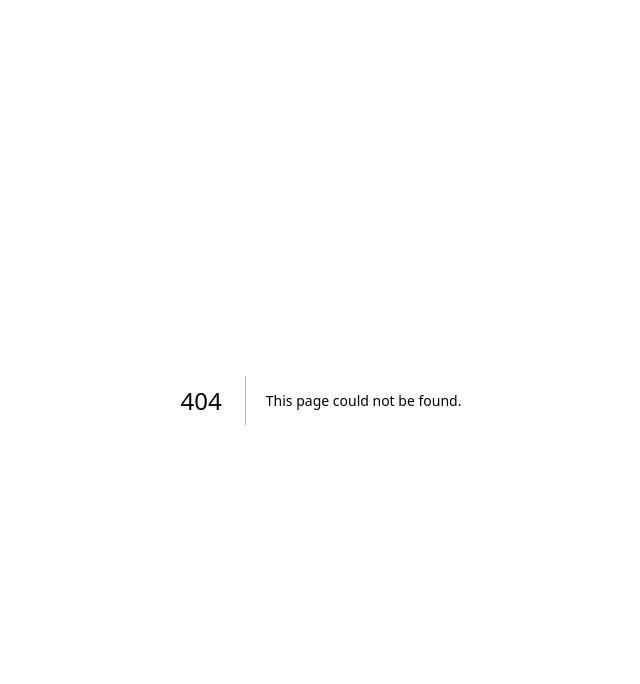
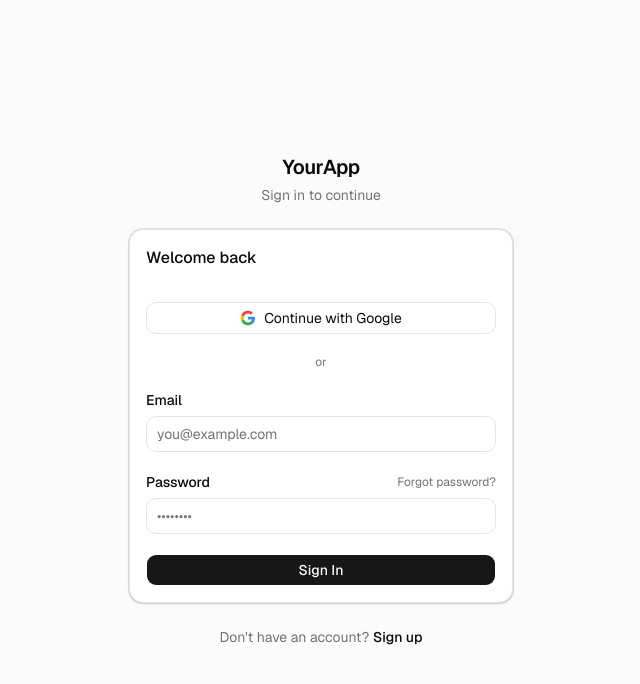
Before and after one commit to Nirvik30/crm, a Next.js app in the folder apps/web/: page /login in a window 1280 px wide. Before the commit this address had no page. Shown: the top 684 px of the page, without its empty margins (319-959 px from the left). Built offline with nearby package versions, Linux system fonts and the light colour scheme.

Commit message:
feat: create login page with Google OAuth integration and form inputs

```diff
--- /dev/null
+++ b/apps/web/app/(auth)/login/page.tsx
@@ -0,0 +1,116 @@
+"use client"
+
+import { Button } from "@workspace/ui/components/button"
+import {
+  Card,
+  CardContent,
+  CardHeader,
+  CardTitle,
+} from "@workspace/ui/components/card"
+import { Input } from "@workspace/ui/components/input"
+import { Label } from "@workspace/ui/components/label"
+import { Separator } from "@workspace/ui/components/separator"
+
+export default function LoginPage() {
+  return (
+    <div className="flex min-h-screen items-center justify-center bg-muted/40 px-4">
+      <div className="w-full max-w-sm space-y-6">
+
+        {/* Brand */}
+        <div className="space-y-1 text-center">
+          <h1 className="text-xl font-semibold tracking-tight text-foreground">
+            YourApp
+          </h1>
+          <p className="text-sm text-muted-foreground">
+            Sign in to continue
+          </p>
+        </div>
+
+        <Card className="border shadow-sm">
+          <CardHeader className="pb-4">
+            <CardTitle className="text-base font-medium text-foreground">
+              Welcome back
+            </CardTitle>
+          </CardHeader>
+
+          <CardContent className="space-y-5">
+            {/* Google OAuth */}
+            <Button
+              variant="outline"
+              className="w-full gap-2 border font-normal text-foreground"
+              type="button"
+            >
+              <svg className="h-4 w-4 shrink-0" viewBox="0 0 24 24" aria-hidden="true">
+                <path d="M22.56 12.25c0-.78-.07-1.53-.2-2.25H12v4.26h5.92c-.26 1.37-1.04 2.53-2.21 3.31v2.77h3.57c2.08-1.92 3.28-4.74 3.28-8.09z" fill="#4285F4" />
+                <path d="M12 23c2.97 0 5.46-.98 7.28-2.66l-3.57-2.77c-.98.66-2.23 1.06-3.71 1.06-2.86 0-5.29-1.93-6.16-4.53H2.18v2.84C3.99 20.53 7.7 23 12 23z" fill="#34A853" />
+                <path d="M5.84 14.09c-.22-.66-.35-1.36-.35-2.09s.13-1.43.35-2.09V7.07H2.18C1.43 8.55 1 10.22 1 12s.43 3.45 1.18 4.93l3.66-2.84z" fill="#FBBC05" />
+                <path d="M12 5.38c1.62 0 3.06.56 4.21 1.64l3.15-3.15C17.45 2.09 14.97 1 12 1 7.7 1 3.99 3.47 2.18 7.07l3.66 2.84c.87-2.6 3.3-4.53 6.16-4.53z" fill="#EA4335" />
+              </svg>
+              Continue with Google
+            </Button>
+
+            {/* Divider */}
+            <div className="flex items-center gap-3">
+              <Separator className="flex-1" />
+              <span className="text-xs text-muted-foreground">or</span>
+              <Separator className="flex-1" />
+            </div>
+
+            {/* Email */}
+            <div className="space-y-1.5">
+              <Label htmlFor="email" className="text-sm font-medium">
+                Email
+              </Label>
+              <Input
+                id="email"
+                type="email"
+                placeholder="you@example.com"
+                autoComplete="email"
+                className="h-9"
+              />
+            </div>
+
+            {/* Password */}
+            <div className="space-y-1.5">
+              <div className="flex items-center justify-between">
+                <Label htmlFor="password" className="text-sm font-medium">
+                  Password
+                </Label>
+                <button
+                  type="button"
+                  className="text-xs text-muted-foreground hover:text-foreground"
+                >
+                  Forgot password?
+                </button>
+              </div>
+              <Input
+                id="password"
+                type="password"
+                placeholder="••••••••"
+                autoComplete="current-password"
+                className="h-9"
+              />
+            </div>
+
+            {/* Primary action */}
+            <Button className="w-full" type="button">
+              Sign In
+            </Button>
+          </CardContent>
+        </Card>
+
+        {/* Sign up prompt */}
+        <p className="text-center text-sm text-muted-foreground">
+          Don&apos;t have an account?{" "}
+          <button
+            type="button"
+            className="font-medium text-foreground underline-offset-4 hover:underline"
+          >
+            Sign up
+          </button>
+        </p>
+
+      </div>
+    </div>
+  )
+}
```
Also changed, not shown: 1 other file (tests, documents, lock files or other folders).
